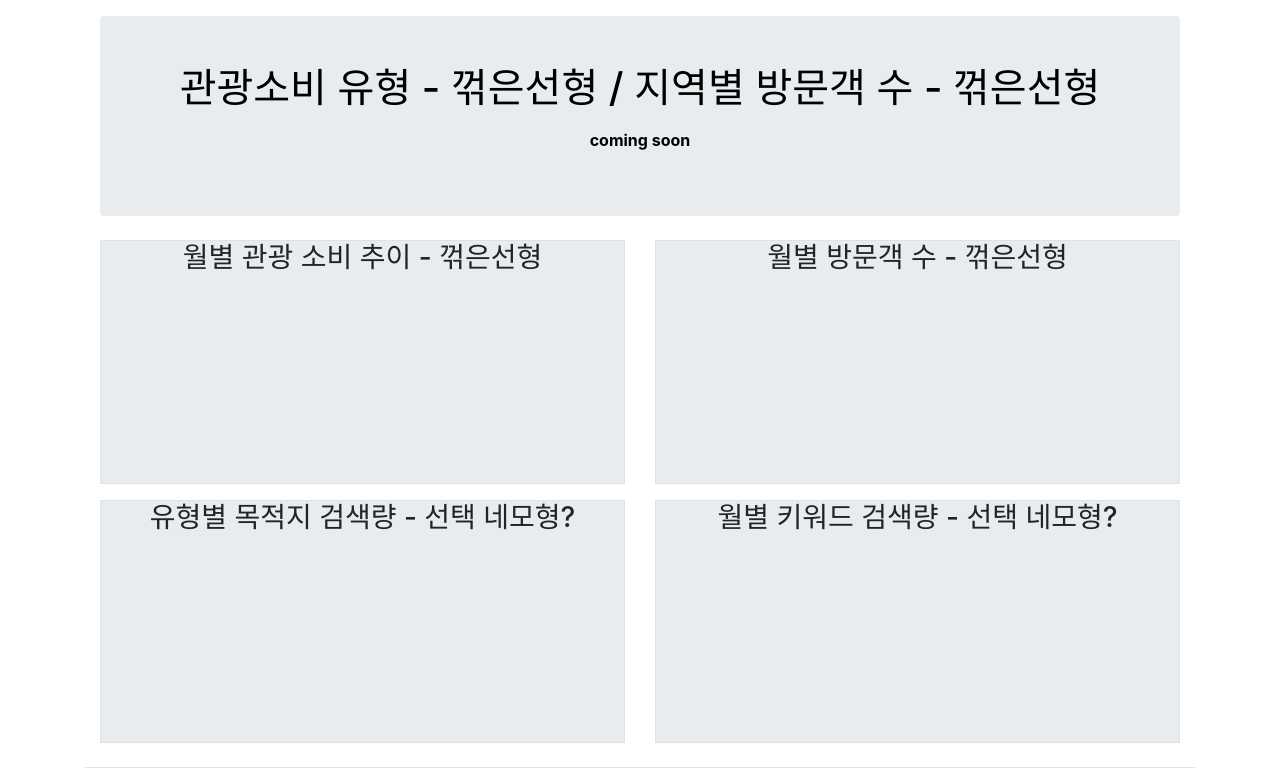
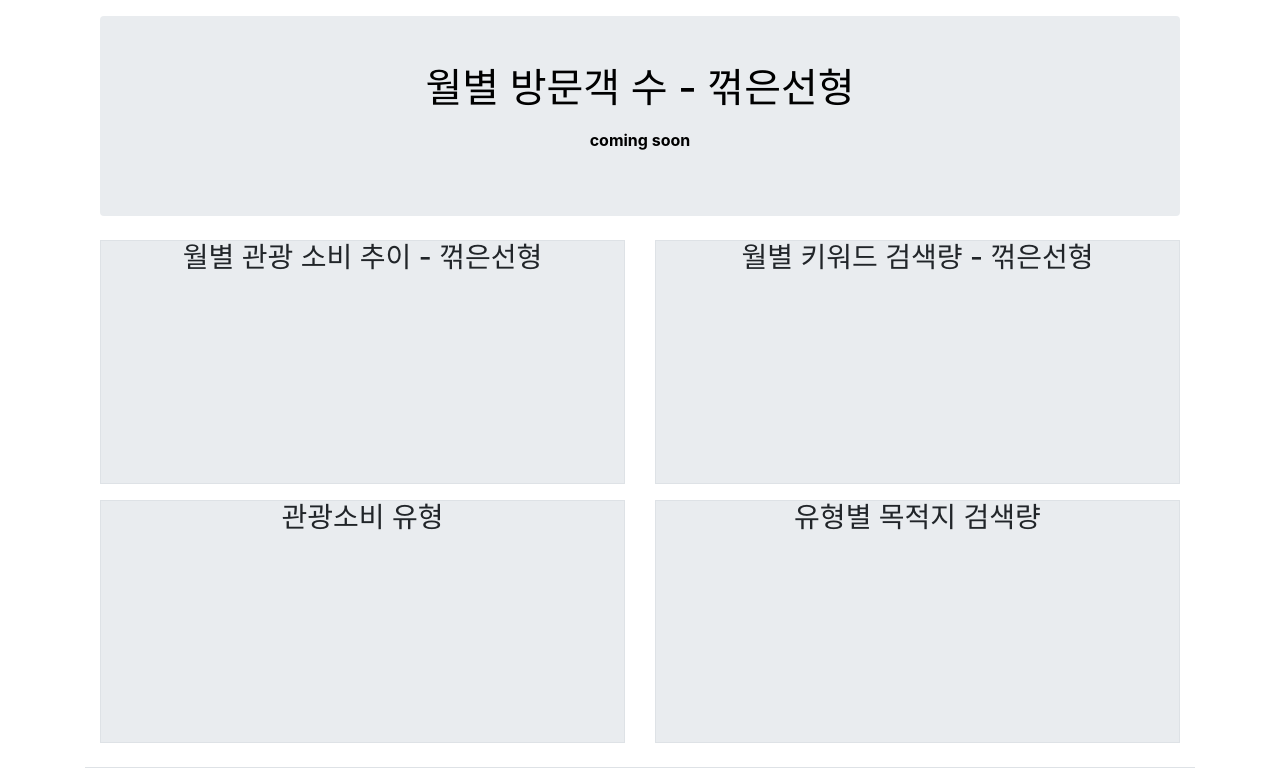
Before and after one commit to nohjuhyeon/AI_L.K.J_hubs, a FastAPI app: page /consult/data_chart in a window 1280 px wide. Shown: the part 384-1167 px from the top of the page. Run offline with FastAPI, Linux system fonts and the light colour scheme; parts of the project's set-up code (start-up, migrations or seed data) failed here and were passed over; some libraries are stand-ins or nearby versions.

Commit message:
차트 페이지 수정

```diff
--- a/templates/consult/data_chart.html
+++ b/templates/consult/data_chart.html
@@ -44,7 +44,7 @@
 </div>
 <div class="p-4 p-md-5 mb-4 rounded text-body-emphasis bg-body-secondary">
     <div class="col-lg-12 px-0">
-        <h1 class="text-center">관광소비 유형 - 꺾은선형 / 지역별 방문객 수 - 꺾은선형</h1>
+        <h1 class="text-center">월별 방문객 수 - 꺾은선형</h1>
         <p class=""></p>
         <p class="text-center">
             <a href="#" class="text-body-emphasis fw-bold">coming soon</a>
@@ -64,7 +64,7 @@
     <div class="col-md-6 mb-3">
         <div class="border bg-body-secondary">
             <div class="col c-12">
-                <h3 class="text-center">월별 방문객 수 - 꺾은선형</h3>
+                <h3 class="text-center">월별 키워드 검색량 - 꺾은선형</h3>
             </div>
             <div class="col-auto d-lg-block" style="width:200px; height:200px;">
             </div>
@@ -73,7 +73,7 @@
     <div class="col-md-6 mb-3">
         <div class="border bg-body-secondary">
             <div class="col c-12">
-                <h3 class="text-center">유형별 목적지 검색량 - 선택 네모형?</h3>
+                <h3 class="text-center">관광소비 유형</h3>
             </div>
             <div class="col-auto d-lg-block" style="width:200px; height:200px;">
             </div>
@@ -82,7 +82,7 @@
     <div class="col-md-6 mb-3">
         <div class="border bg-body-secondary">
             <div class="col c-12">
-                <h3 class="text-center">월별 키워드 검색량 - 선택 네모형?</h3>
+                <h3 class="text-center">유형별 목적지 검색량</h3>
             </div>
             <div class="col-auto d-lg-block" style="width:200px; height:200px;">
             </div>
```
